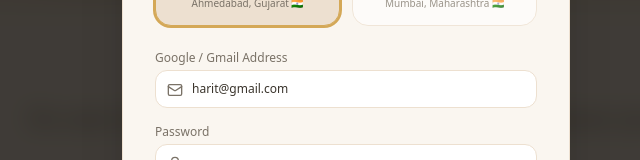
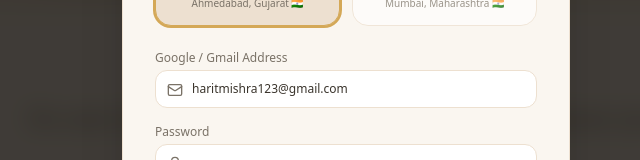
Before and after one commit to Harit-mi/Her, a Next.js app: page / in a window 1280 px wide. Both pictures are taken after a click on the button 1081 px from the left and 34 px from the top of the page. Shown: the part 368-528 px from the top of the page, without its empty margins (294-934 px from the left). Built offline with nearby package versions, Linux system fonts and the light colour scheme.

Commit message:
Update firestore.rules, storage.rules, and app code to exact match haritmishra123@gmail.com and shethameera@gmail.com

```diff
--- a/app/api/auth/route.ts
+++ b/app/api/auth/route.ts
@@ -12,7 +12,7 @@ export async function POST(request: Request) {
     const cleanEmail = email.trim().toLowerCase();
     const allowlist = themeTokens.allowlistEmails;
 
-    // Strict Server-Side Allowlist Enforcement
+    // Exact Match Server-Side Allowlist Enforcement
     if (!allowlist.includes(cleanEmail)) {
       return NextResponse.json(
         { error: "Access denied. Private space restricted to Harit & Ameera only.", status: "UNAUTHORIZED" },
--- a/components/LoginModal.tsx
+++ b/components/LoginModal.tsx
@@ -11,7 +11,7 @@ import confetti from "canvas-confetti";
 export default function LoginModal() {
   const { isLoggedIn, login } = useSunriseStore();
   const [selectedRole, setSelectedRole] = useState<UserRole>("Harit");
-  const [email, setEmail] = useState("harit@gmail.com");
+  const [email, setEmail] = useState("haritmishra123@gmail.com");
   const [password, setPassword] = useState("••••••••");
   const [errorMsg, setErrorMsg] = useState<string | null>(null);
 
@@ -19,7 +19,7 @@ export default function LoginModal() {
 
   const handleRoleSelect = (role: UserRole) => {
     setSelectedRole(role);
-    setEmail(role === "Harit" ? "harit@gmail.com" : "ameera@gmail.com");
+    setEmail(role === "Harit" ? "haritmishra123@gmail.com" : "shethameera@gmail.com");
     setErrorMsg(null);
   };
 
@@ -27,12 +27,10 @@ export default function LoginModal() {
     e.preventDefault();
     const cleanEmail = email.trim().toLowerCase();
 
-    // Verify against configurable allowlist (supports real Gmail addresses)
-    const isAllowed = themeTokens.allowlistEmails.some(
-      (allowed) => cleanEmail.includes(allowed) || allowed.includes(cleanEmail)
-    );
+    // Exact Match Allowlist Check
+    const isAllowed = themeTokens.allowlistEmails.includes(cleanEmail);
 
-    if (!isAllowed && !themeTokens.allowlistEmails.includes(cleanEmail)) {
+    if (!isAllowed) {
       setErrorMsg(`Access denied. ${cleanEmail} is not in the Whitelisted Couple Allowlist.`);
       return;
     }
@@ -111,7 +109,7 @@ export default function LoginModal() {
                   setEmail(e.target.value);
                   setErrorMsg(null);
                 }}
-                placeholder="e.g. harit@gmail.com"
+                placeholder="e.g. haritmishra123@gmail.com"
                 className="w-full pl-9 pr-3 py-2.5 rounded-xl bg-white dark:bg-[#2A241F] border border-[#EDE0D0] dark:border-[#3D352E] text-xs focus:ring-2 focus:ring-[#D4A857] focus:outline-none text-[#3A342C] dark:text-[#F7F3ED]"
                 required
               />
--- a/lib/theme.ts
+++ b/lib/theme.ts
@@ -18,10 +18,10 @@ export const themeTokens = {
     duration: 0.5,
     ease: [0.25, 0.1, 0.25, 1.0],
   },
-  // Configurable email allowlist (supports real Gmail addresses & custom domain emails)
+  // Exact match allowlist for Harit & Ameera
   allowlistEmails: (
     process.env.NEXT_PUBLIC_WHITELISTED_EMAILS ||
-    "harit@gmail.com,ameera@gmail.com,harit@sunrise.app,ameera@sunrise.app"
+    "haritmishra123@gmail.com,shethameera@gmail.com"
   )
     .split(",")
     .map((e) => e.trim().toLowerCase()),
```
Also changed, not shown: 2 other files (tests, documents, lock files or other folders).
